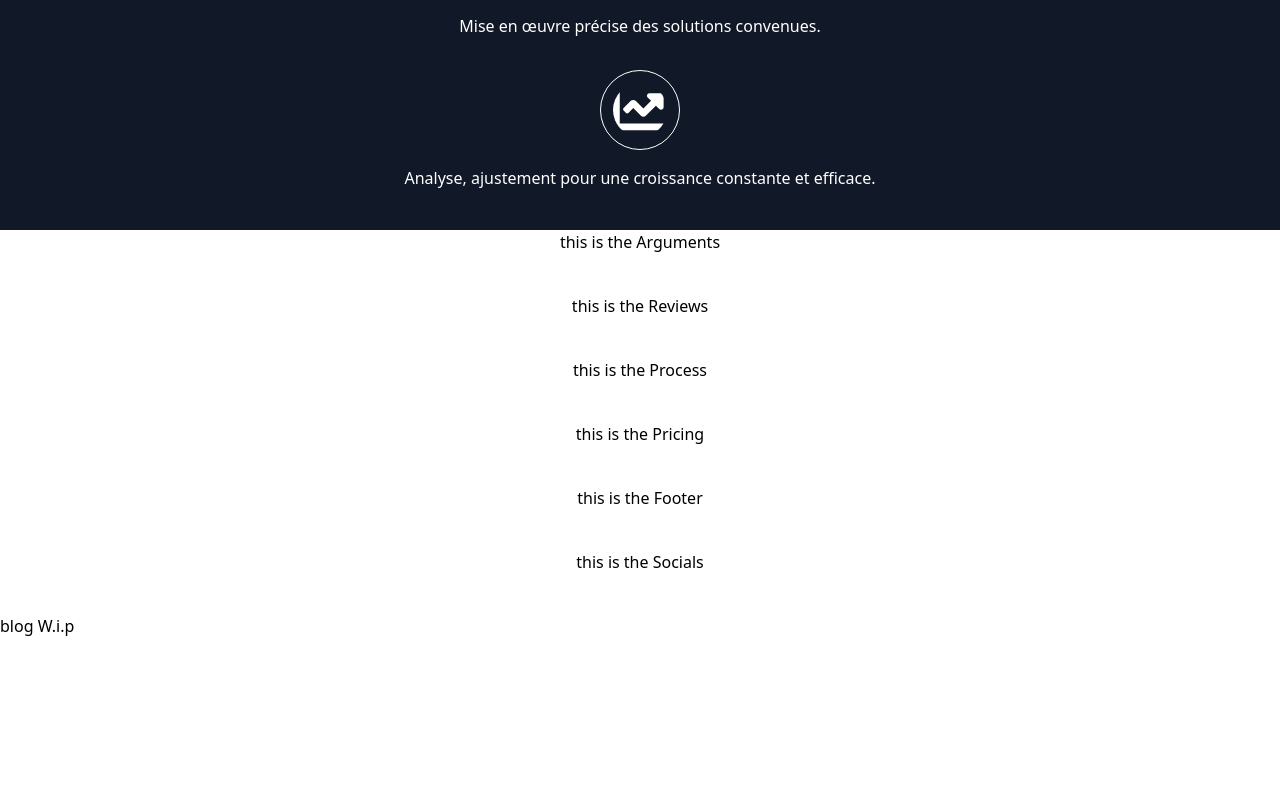
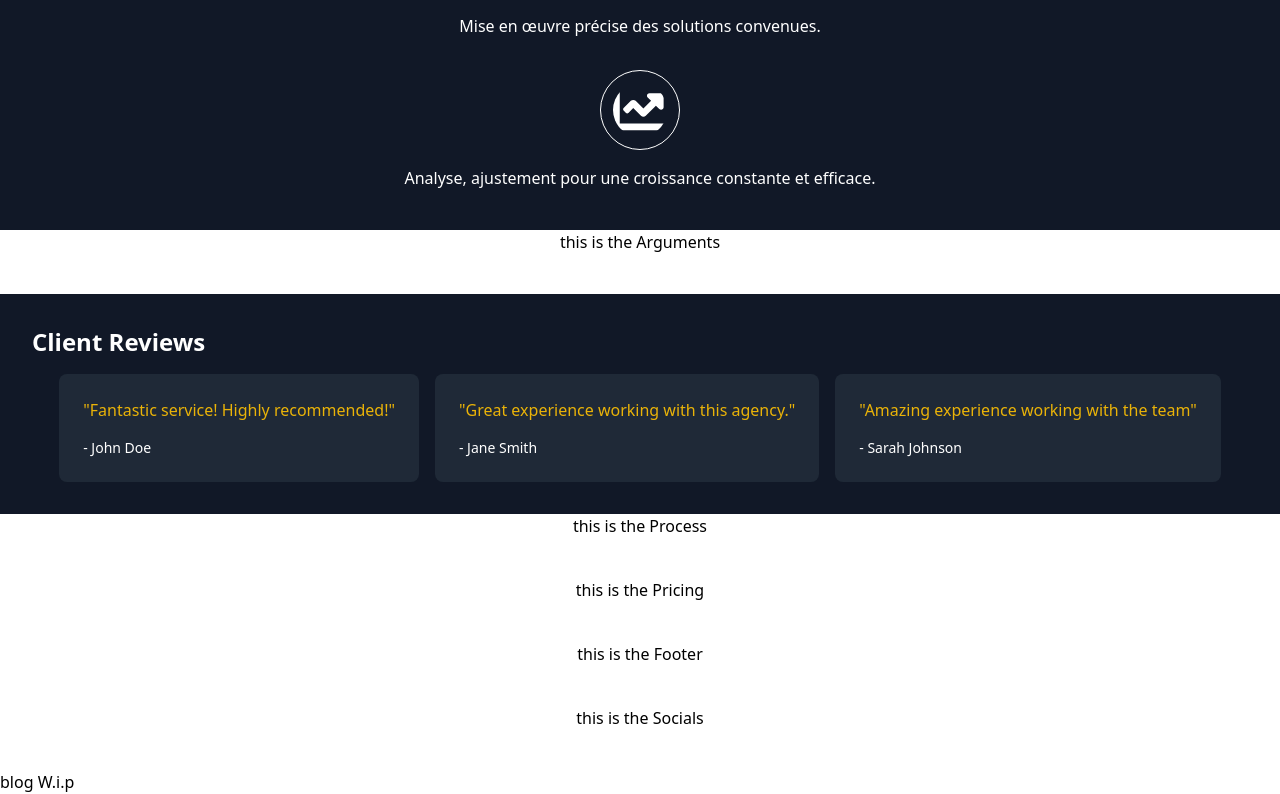
Before and after one commit to code-amin/AgenceX, a React (Create React App) app in the folder agence/: page / in a window 1280 px wide. Shown: the part 1400-2194 px from the top of the page. Before the commit the page ends 2038 px from the top, so only its background shows below. Built offline with nearby package versions, Linux system fonts and the light colour scheme.

Commit message:
client reviews skeleton

```diff
--- a/agence/src/Reviews.js
+++ b/agence/src/Reviews.js
@@ -1,8 +1,22 @@
 const Reviews = () => {
     return (
-      <div className="w-full text-center pb-10">
-        this is the Reviews
+      <div className="bg-gray-900 text-white p-8">
+      <h2 className="text-2xl font-bold mb-4">Client Reviews</h2>
+      <div className="flex flex-col md:flex-row gap-4 justify-center">
+        <div className="bg-gray-800 p-6 rounded-lg">
+          <p className="text-yellow-500 mb-4">"Fantastic service! Highly recommended!"</p>
+          <p className="text-sm">- John Doe</p>
+        </div>
+        <div className="bg-gray-800 p-6 rounded-lg">
+          <p className="text-yellow-500 mb-4">"Great experience working with this agency."</p>
+          <p className="text-sm">- Jane Smith</p>
+        </div>
+        <div className="bg-gray-800 p-6 rounded-lg">
+          <p className="text-yellow-500 mb-4">"Amazing experience working with the team"</p>
+          <p className="text-sm">- Sarah Johnson</p>
+        </div>
       </div>
+    </div>
     );
   }
 
```
